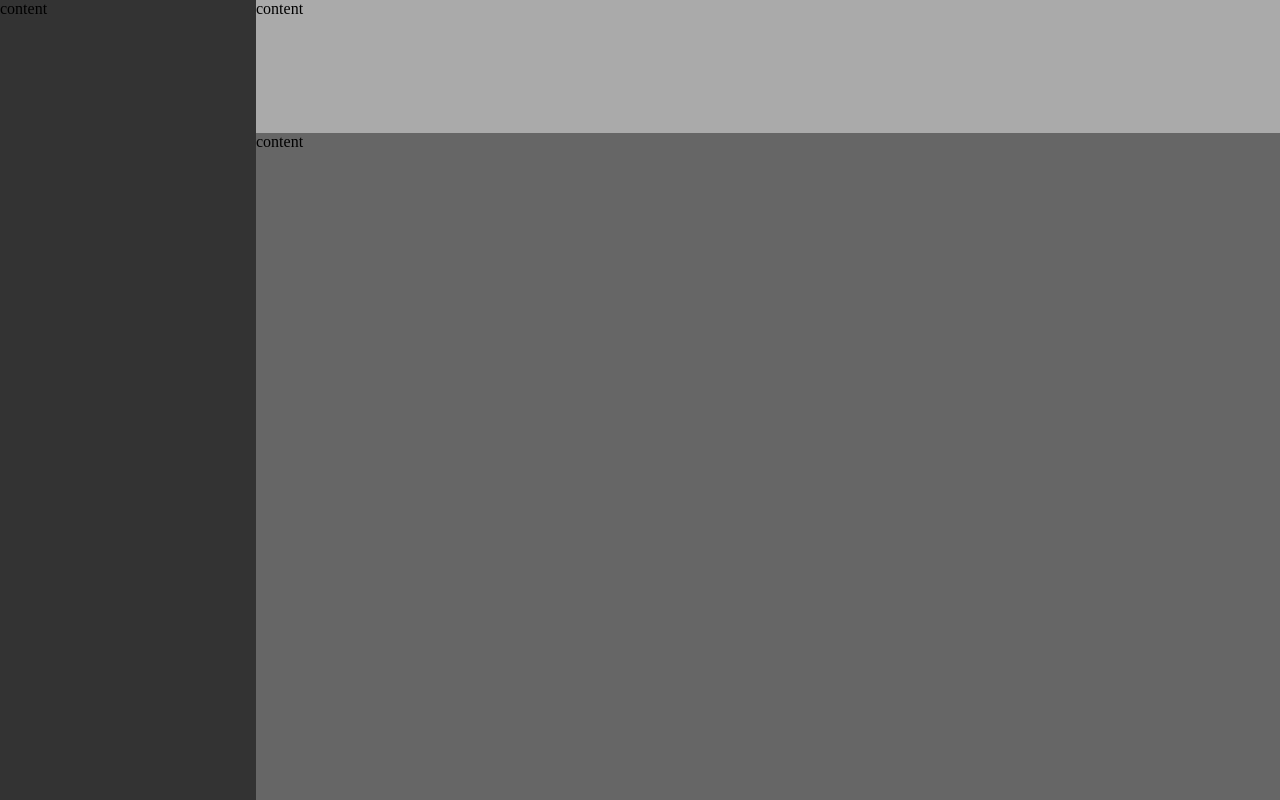
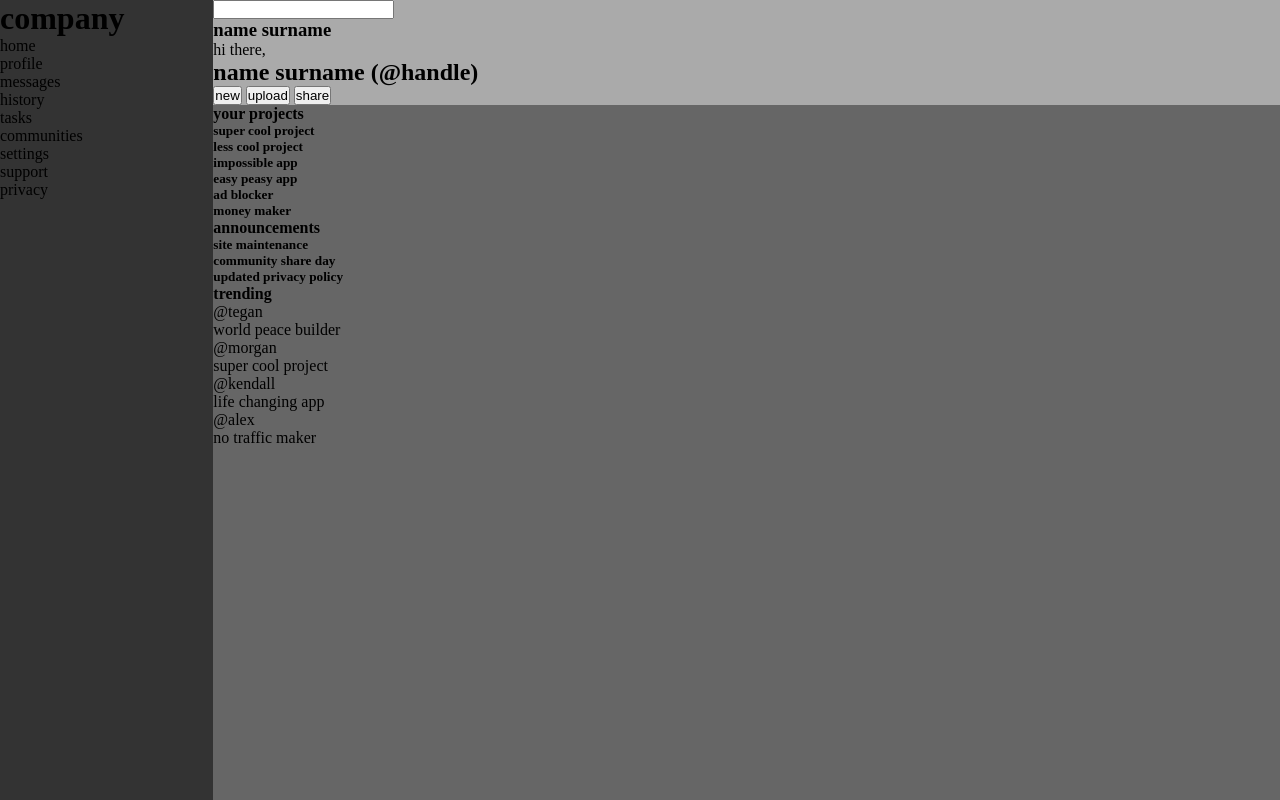
Before and after one commit to m-simkins/admin-dashboard, a plain HTML site: page index.html in a window 1280 px wide. Drawn offline with Linux system fonts and the light colour scheme.

Commit message:
build html content of page

```diff
--- a/index.html
+++ b/index.html
@@ -8,14 +8,117 @@
 </head>
 <body>
   <div class="container">
+
     <div class="sidebar">
-            <p>content</p>
+      <div class="logo">
+        <h1 class="company-name">company</h1>
       </div>
+
+      <nav class="nav">
+        <div class="main-links">
+          <div class="navlink">home</div>
+          <div class="navlink">profile</div>
+          <div class="navlink">messages</div>
+          <div class="navlink">history</div>
+          <div class="navlink">tasks</div>
+          <div class="navlink">communities</div>
+        </div>
+
+        <div class="utility-links">
+          <div class="navlink">settings</div>
+          <div class="navlink">support</div>
+          <div class="navlink">privacy</div>
+        </div>
+      </nav>
+    </div>
+
     <header class="header">
-            <p>content</p>
+      <div class="search">
+        <input type="search" name="search" id="search">
+      </div>
+
+      <div class="profile-link">
+        <h3>name surname</h3>
+      </div>
+
+      <div class="greeting">
+        <p>hi there,</p>
+        <h2 class="greeting-username">name surname (@handle)</h2>
+      </div>
+
+      <div class="actions">
+        <button class="action-button" id="new-button">new</button>
+
+        <button class="action-button" id="upload-button">upload</button>
+
+        <button class="action-button" id="share-button">share</button>
+      </div>
     </header>
+
     <main class="main">
-            <p>content</p>
+      <section class="your-projects">
+        <h4>your projects</h4>
+        <div class="card">
+          <h5 class="project-title">super cool project</h5>
+          <p class="project-description"></p>
+        </div>
+        <div class="card">
+          <h5 class="project-title">less cool project</h5>
+          <p class="project-description"></p>
+        </div>
+        <div class="card">
+          <h5 class="project-title">impossible app</h5>
+          <p class="project-description"></p>
+        </div>
+        <div class="card">
+          <h5 class="project-title">easy peasy app</h5>
+          <p class="project-description"></p>
+        </div>
+        <div class="card">
+          <h5 class="project-title">ad blocker</h5>
+          <p class="project-description"></p>
+        </div>
+        <div class="card">
+          <h5 class="project-title">money maker</h5>
+          <p class="project-description"></p>
+        </div>
+      </section>
+
+      <section class="announcements">
+        <h4>announcements</h4>
+        <div class="annoucement">
+          <h5 class="announcement-title">site maintenance</h5>
+          <p class="announcement-description"></p>
+        </div>
+        <div class="annoucement">
+          <h5 class="announcement-title">community share day</h5>
+          <p class="announcement-description"></p>
+        </div>
+        <div class="annoucement">
+          <h5 class="announcement-title">updated privacy policy</h5>
+          <p class="announcement-description"></p>
+        </div>
+      </section>
+
+      <section class="trending">
+        <h4>trending</h4>
+        <div class="trending-project">
+          <p class="user-handle">@tegan</p>
+          <p class="project-name">world peace builder</p>
+        </div>
+        <div class="trending-project">
+          <p class="user-handle">@morgan</p>
+          <p class="project-name">super cool project</p>
+        </div>
+        <div class="trending-project">
+          <p class="user-handle">@kendall</p>
+          <p class="project-name">life changing app</p>
+        </div>
+        <div class="trending-project">
+          <p class="user-handle">@alex</p>
+          <p class="project-name">no traffic maker</p>
+        </div>
+      </section>
     </main>
   </div>
 </body>
--- a/styles.css
+++ b/styles.css
@@ -10,20 +10,23 @@ body {
 
 .container {
     display: grid;
-    grid-template: 1fr 5fr / 1fr 4fr;
+    grid-template:
+      "sidebar header"
+      "sidebar main" 2fr
+     / 1fr     5fr;
     height: 100vh;
 }
 
 .sidebar {
-    grid-area: 1 / 1 / 3 / 2;
+    grid-area: sidebar;
     background-color: #333;
 }
 
 .header {
-    grid-area: 1 / 2 / 2 / 3;
+    grid-area: header;
     background-color: #aaa;
 }
 
 .main {
-    grid-area: 2 / 2 / 3 / 3;
+    grid-area: main;
 }
```
Lines whose indentation alone changed are shown as unchanged.
